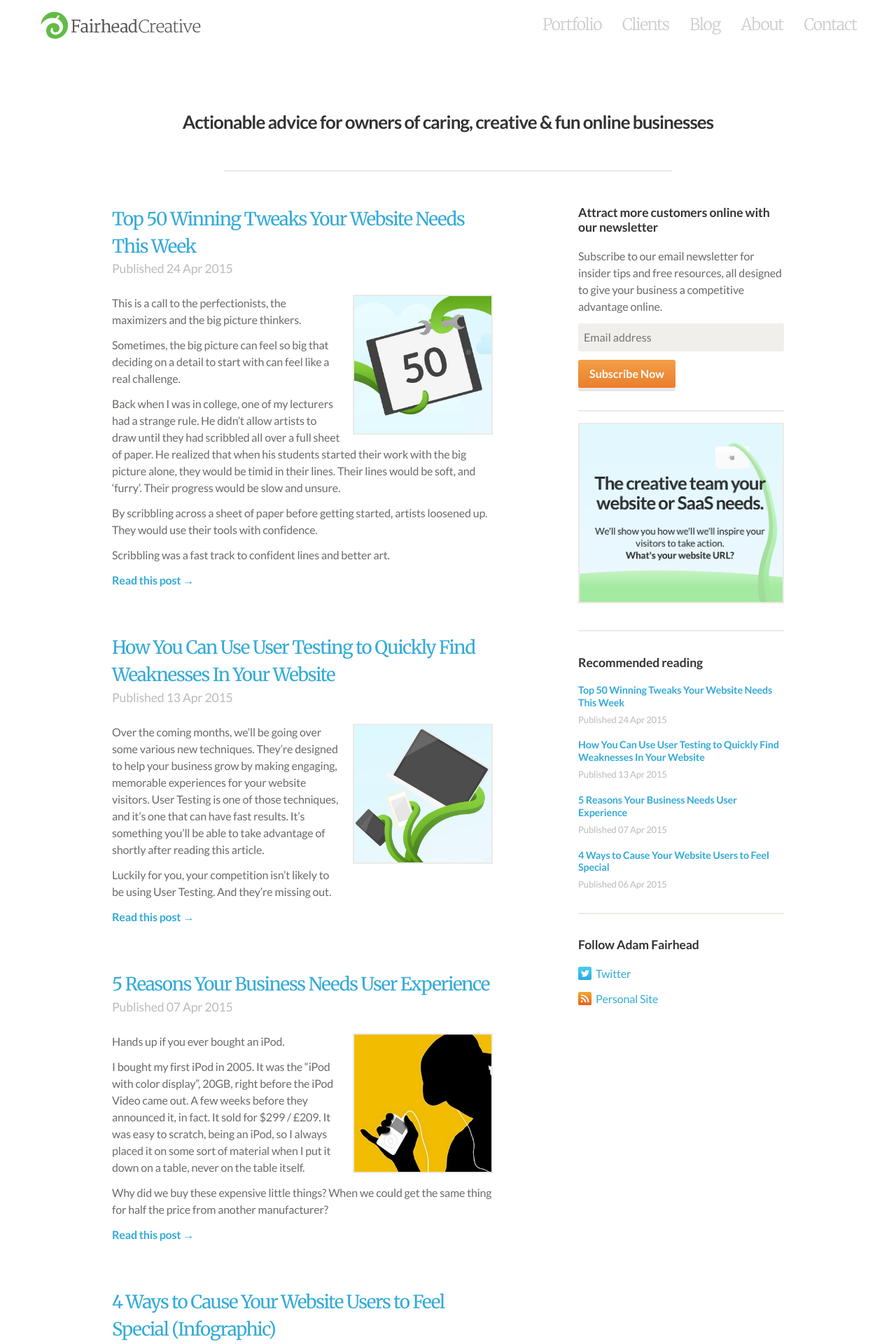
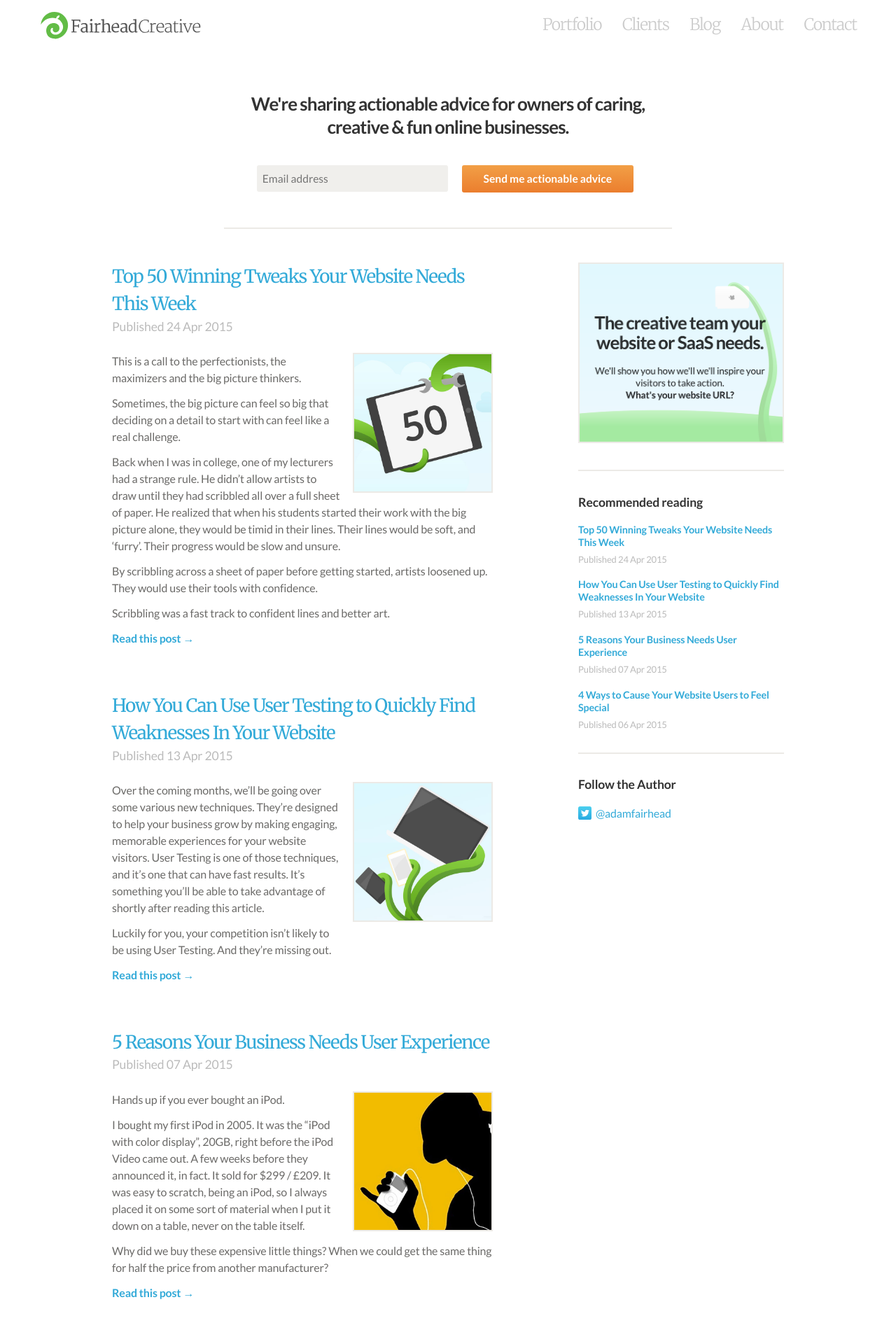
Before and after one commit to fairheadcreative/fairheadcreative, a Jekyll site: the page built from blog/index.html, in a window 1280 px wide. Shown: the top 1920 px of the page at 70% size. Built offline with Jekyll 4.4.1, drawn with Linux system fonts in a browser that asks for light colours; Markdown is read by kramdown in place of the engine named in the settings; the list of posts is cut into pages by our own code.

Commit message:
Add CTA to blog index header

```diff
--- a/_includes/sidebar.html
+++ b/_includes/sidebar.html
@@ -1,4 +1,5 @@
 <section class="sidebar">
+  {% if page.class != 'blog' %}
   <aside class="sidebar-item">
     <h3>Attract more customers online with our newsletter</h3>
     <p>Subscribe to our email newsletter for insider tips and free resources, all designed to give your business a competitive advantage online.</p>
@@ -9,6 +10,7 @@
       <input type="submit" value="Subscribe Now" name="subscribe" id="mc-embedded-subscribe" class="button" onclick="ga('send', 'event', 'Blog', 'Click', 'Subscribe Side');" />
     </form>
   </aside>
+  {% endif %}
 
   <aside class="sidebar-item">
     <a href="/" title="Hire Fairhead Creative Web Design for your next project" onclick="ga('send', 'event', 'Blog', 'Click', 'Learn More');"><img src="/images/blog/hire-us.png" alt="Hire Fairhead Creative Web Design for your next project" /></a>
@@ -37,8 +39,8 @@
   </aside>
 
   <aside class="sidebar-item">
-    <h3>Follow Adam Fairhead</h3>
-    <p><a class="author-twitter" href="https://twitter.com/adamfairhead" target="_blank" onclick="ga('send', 'event', 'Blog', 'Click', 'Follow Twitter Side');">Twitter</a></p>
-    <p><a class="author-website" href="http://adamfairhead.com" target="_blank" onclick="ga('send', 'event', 'Blog', 'Click', 'Follow Personal Side');">Personal Site</a></p>
+    <h3>Follow the Author</h3>
+    <p><a class="author-twitter" href="https://twitter.com/adamfairhead" target="_blank" onclick="ga('send', 'event', 'Blog', 'Click', 'Follow Twitter Side');">@adamfairhead</a></p>
+    <!--<p><a class="author-website" href="http://adamfairhead.com" target="_blank" onclick="ga('send', 'event', 'Blog', 'Click', 'Follow Personal Side');">Personal Site</a></p>-->
   </aside>
 </section>
--- a/_sass/_blog.scss
+++ b/_sass/_blog.scss
@@ -6,6 +6,33 @@
   font-size: 2em;
   margin-bottom: 2em;
   margin-top: 1em;
+}
+
+.blog .blog-title-wrapper {
+  .blog-title {
+    max-width: 25em;
+    margin: 0 auto 1.5em;
+  }
+
+  .blog-title-form {
+    @include outer-container();
+    max-width: 35em;
+    margin: 0 auto;
+    font-size: 1.2em;
+
+    @include media($medium-screen) {
+      input[type="email"] {
+        width: 50%;
+        float: left;
+      }
+
+      input[type="submit"] {
+        width: 45%;
+        float: right;
+        box-shadow: none;
+      }
+    }
+  }
 }
 
 .article,
--- a/blog/index.html
+++ b/blog/index.html
@@ -7,8 +7,14 @@ class: blog
 <div class="container group">
   <div class="limiter">
     <article>
-      <header>
-        <h1 class="blog-title"><a href="/blog">{{ page.title }}</a></h1>
+      <header class="blog-title-wrapper">
+        <h1 class="blog-title"><a href="/blog">We're sharing actionable advice for owners of caring, creative & fun online businesses.</a></h1>
+
+        <form action="//adamfairhead.us8.list-manage.com/subscribe/post?u=078c568914b24026a4a24cbc8&amp;id=56a7df1be0" method="post" id="mc-embedded-subscribe-form" name="mc-embedded-subscribe-form" class="blog-title-form" target="_blank" novalidate>
+          <input type="email" value="" name="EMAIL" class="required email" id="mce-EMAIL" placeholder="Email address" />
+          <div style="position: absolute; left: -5000px;"><input type="text" name="b_078c568914b24026a4a24cbc8_56a7df1be0" tabindex="-1" value=""></div>
+          <input type="submit" value="Send me actionable advice" name="subscribe" id="mc-embedded-subscribe" class="button" onclick="ga('send', 'event', 'Blog', 'Click', 'Subscribe Side');" />
+        </form>
       </header>
 
       <hr class="large-element" />
```
